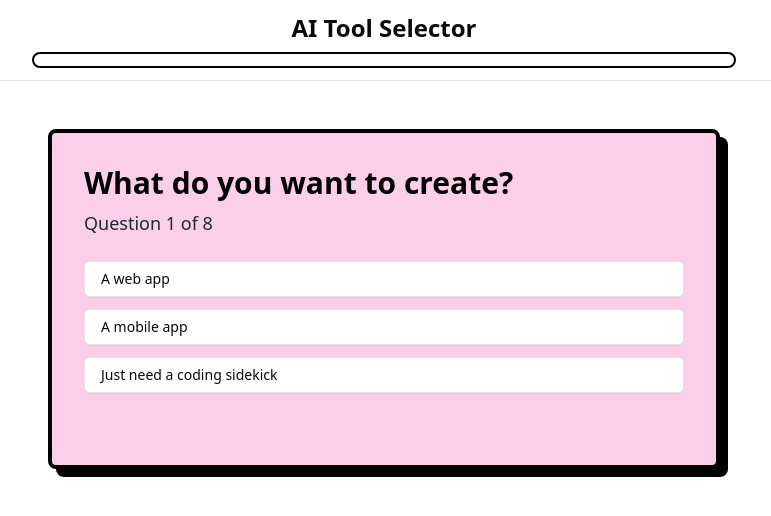
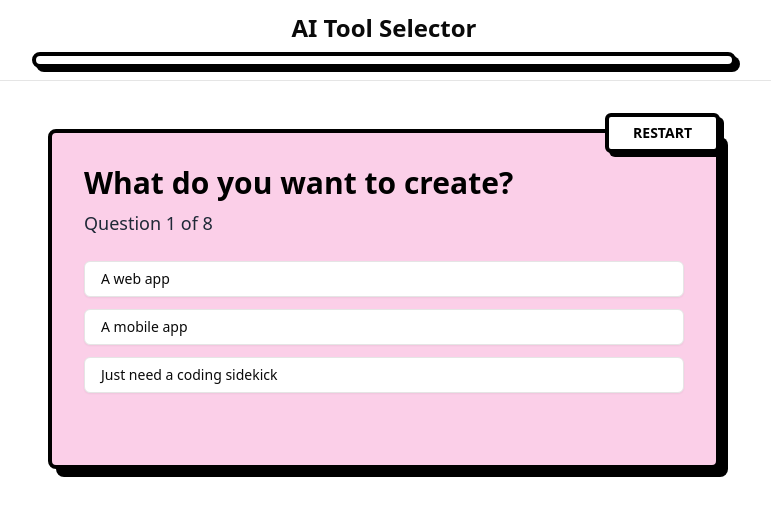
Before and after one commit to nocheerleader/ai-coding-tool-selector, a Next.js app: page / in a window 1280 px wide. Both pictures are taken after a click on the button "START". Shown: the top 516 px of the page, without its empty margins (256-1027 px from the left). Built offline with nearby package versions, Linux system fonts and the light colour scheme.

Commit message:
added explainer text

```diff
--- a/src/components/header.tsx
+++ b/src/components/header.tsx
@@ -16,7 +16,7 @@ export function Header({ className, progress }: HeaderProps) {
         </div>
 
         {progress !== undefined && (
-          <div className="w-full h-4 bg-white border-2 border-black rounded-full overflow-hidden">
+          <div className="w-full h-4 bg-white border-4 border-black rounded-full overflow-hidden shadow-[4px_4px_0px_0px_rgba(0,0,0,1)]">
             <div
               className="h-full bg-pink-200 transition-all duration-300 ease-in-out"
               style={{ width: `${progress}%` }}
--- a/src/components/question-container.tsx
+++ b/src/components/question-container.tsx
@@ -15,7 +15,8 @@ export function QuestionContainer() {
     currentQuestionIndex,
     answers,
     selectOption,
-    setCurrentQuestion
+    setCurrentQuestion,
+    reset
   } = useQuestionStore()
 
   // Show start view if hasn't started
@@ -55,8 +56,20 @@ export function QuestionContainer() {
   return (
     <>
       <Header progress={progress} />
-      <main className="flex-1 flex flex-col items-center pt-12 p-8">
-        <div className="w-full max-w-2xl mx-auto bg-pink-200 rounded-lg p-8 border-4 border-black shadow-[8px_8px_0px_0px_rgba(0,0,0,1)]">
+      <main className="flex-1 flex flex-col items-center pt-12 p-8 relative">
+        <div className="w-full max-w-2xl mx-auto relative">
+          <div className="absolute -top-4 right-0 z-10">
+            <BrutalistButton
+              onClick={reset}
+              size="default"
+              variant="default"
+              className="px-6"
+            >
+              RESTART
+            </BrutalistButton>
+          </div>
+
+          <div className="w-full bg-pink-200 rounded-lg p-8 border-4 border-black shadow-[8px_8px_0px_0px_rgba(0,0,0,1)]">
             <div className="flex flex-col gap-6">
               <div className="space-y-2">
                 <h3 className="text-2xl md:text-3xl font-bold text-black">
@@ -77,6 +90,13 @@ export function QuestionContainer() {
                   />
                 ))}
               </div>
+
+              {/* Add explanation if it exists */}
+              {currentQuestion.explanation && (
+                <div className="mt-2 text-sm text-gray-600 bg-white/50 rounded-lg p-4 border-2 border-black">
+                  <p className="whitespace-pre-wrap">{currentQuestion.explanation}</p>
+                </div>
+              )}
 
               <div className="flex gap-3 mt-4">
                 {canGoBack && (
@@ -101,6 +121,7 @@ export function QuestionContainer() {
               </div>
             </div>
           </div>
+        </div>
       </main>
     </>
   )
--- a/src/components/results-view.tsx
+++ b/src/components/results-view.tsx
@@ -76,7 +76,7 @@ export function ResultsView() {
       <BrutalistButton
         onClick={reset}
         className="w-full"
-        variant="outline"
+        variant="default"
       >
         <RefreshCcw className="w-4 h-4 mr-2" />
         Start Over
--- a/src/components/start-view.tsx
+++ b/src/components/start-view.tsx
@@ -13,7 +13,7 @@ export function StartView() {
       <div className="w-full max-w-2xl mx-auto bg-pink-200 rounded-lg p-8 border-4 border-black shadow-[8px_8px_0px_0px_rgba(0,0,0,1)] transition-all hover:shadow-[10px_10px_0px_0px_rgba(0,0,0,1)]">
 
         <h1 className="text-4xl md:text-5xl font-bold text-center mb-8 text-black drop-shadow-[4px_4px_0px_rgba(0,0,0,0.25)]">
-        Find the Perfect Match for Building Your Prototype!
+        Not sure which AI tool to use?
         </h1>
 
         <div className="w-32 h-32 mx-auto mb-8 bg-gray-100 rounded-full border-4 border-black flex items-center justify-center relative overflow-hidden">
@@ -26,7 +26,7 @@ export function StartView() {
         </div>
 
         <p className="text-xl text-center mb-12 text-gray-800">
-          Not sure which AI tool to use?<br />
+        Find the Perfect Match for Building Your Prototype!<br />
           Answer these {questionsData.questions.length} questions to find out!
         </p>
 
--- a/src/components/ui/brutalist-badge.tsx
+++ b/src/components/ui/brutalist-badge.tsx
@@ -9,7 +9,7 @@ const brutalistBadgeVariants = cva(
   {
     variants: {
       variant: {
-        default: "bg-white text-black shadow-[2px_2px_0px_0px_rgba(0,0,0,1)]",
+        default: "bg-pink-200 text-black shadow-[2px_2px_0px_0px_rgba(0,0,0,1)]",
         outline: "bg-transparent text-black shadow-[2px_2px_0px_0px_rgba(0,0,0,1)]",
       },
     },
--- a/src/data/questions.json
+++ b/src/data/questions.json
@@ -82,7 +82,8 @@
         ]
       },
       {
-        "question": "Will your project need user authentication?",
+        "question": "Will your app need user authentication?",
+        "explanation": "User authentication is when you log into an app with a username and password. You need it if your app handles personal details, sensitive data, or personalized features.\n\nFor simple tools or prototypes without user-specific features, you can skip it. But if users will create accounts, save data, or access personalized content, it's essential.",
         "options": [
           {
             "text": "Absolutely",
@@ -96,6 +97,7 @@
       },
       {
         "question": "Will your app need a database?",
+        "explanation": "A database stores and organizes data for your app, like user info, settings, or saved content. You need it if your app handles data that users create, view, or update.\n\nFor simple prototypes or static apps, you can skip it. But if your app needs to save and retrieve data, a database is required.",
         "options": [
           {
             "text": "Yes, data storage is key",
@@ -108,7 +110,8 @@
         ]
       },
       {
-        "question": "Do you want to store your code on GitHub?",
+        "question": "Want to save your code on GitHub?",
+        "explanation": "GitHub is a platform for storing and collaborating on code. You need it if you want to store your code online, share it with others, or roll back to an earlier version of your app. If you want your code stored safely, it's is a solid choice to set up a GitHub repository.",
         "options": [
           {
             "text": "Yes, required",
```
Lines whose indentation alone changed are shown as unchanged.
